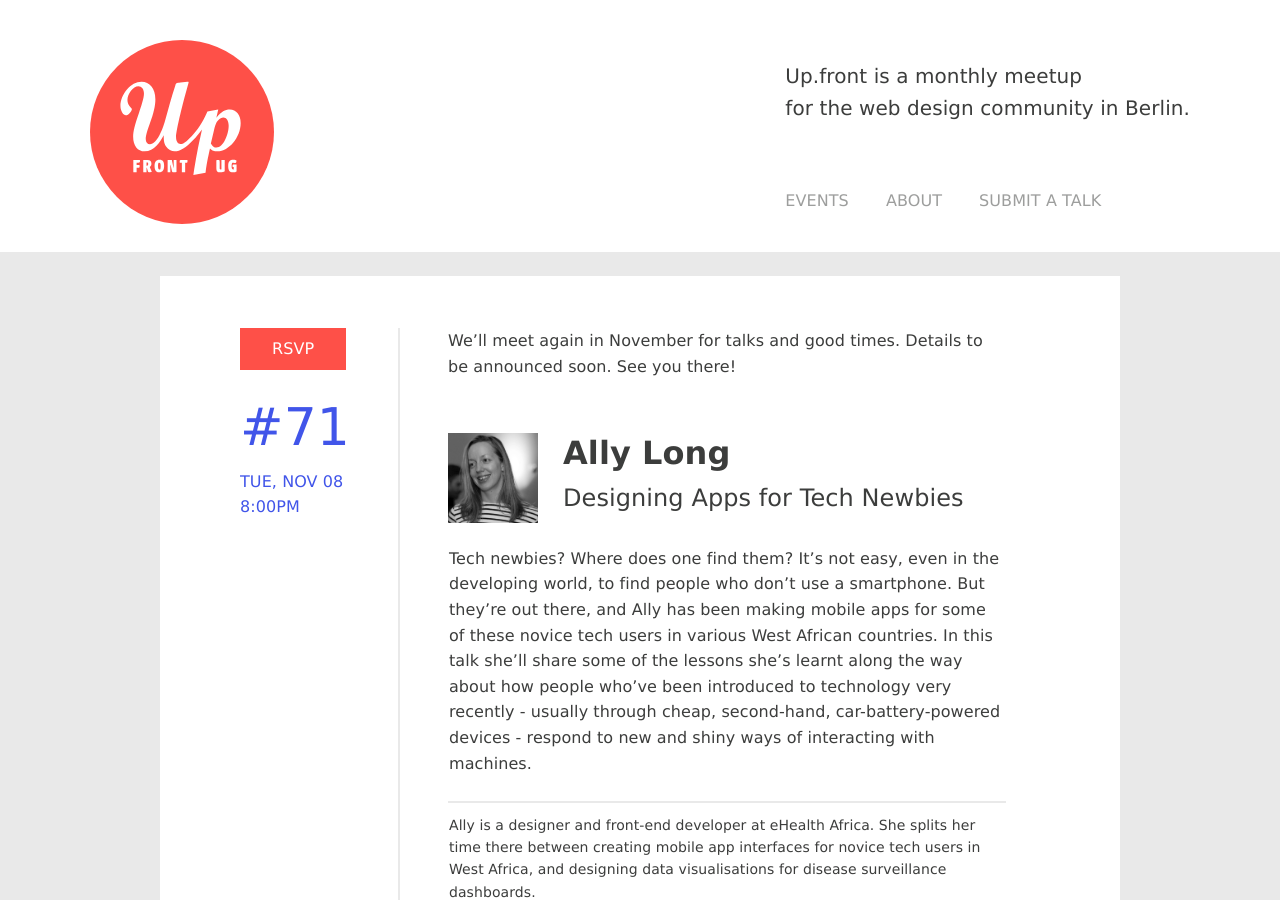
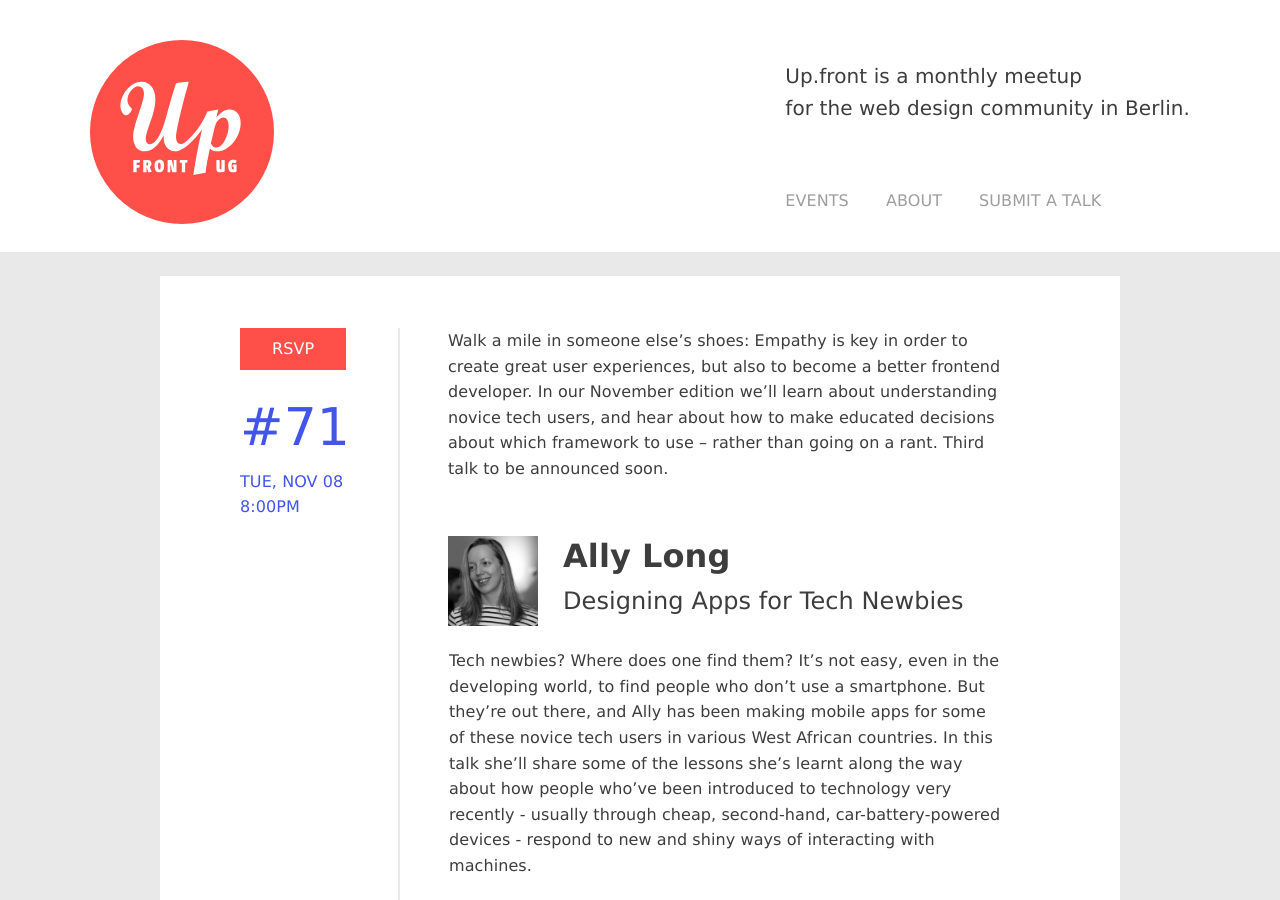
Before and after one commit to upfrontug/upfrontug.github.io, a Jekyll site: the page built from _posts/2016-11-08-meetup.html, in a window 1280 px wide and 900 px high. Built offline with Jekyll 4.4.1, drawn with Linux system fonts in a browser that asks for light colours; a script that is not in the unit is left out.

Commit message:
edit intro text

```diff
--- a/_posts/2016-11-08-meetup.html
+++ b/_posts/2016-11-08-meetup.html
@@ -1,7 +1,7 @@
 ---
   counter:  '71'
   meetup: 'http://www.meetup.com/up-front-ug/events/234797540/'
-  intro: 'We’ll meet again in November for talks and good times. Details to be announced soon. See you there!'
+  intro: 'Walk a mile in someone else’s shoes: Empathy is key in order to create great user experiences, but also to become a better frontend developer. In our November edition we’ll learn about understanding novice tech users, and hear about how to make educated decisions about which framework to use – rather than going on a rant. Third talk to be announced soon.'
   talks:
     - name: 'Ally Long'
       title: 'Designing Apps for Tech Newbies'
```
